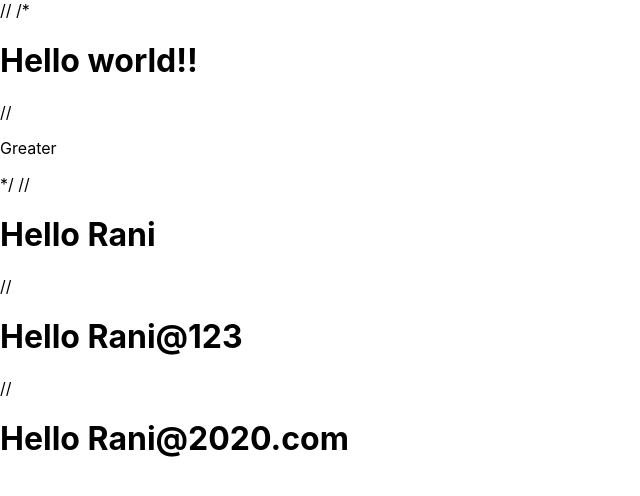
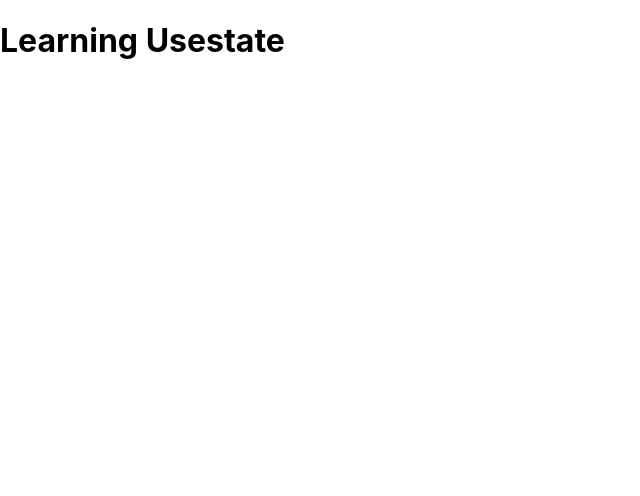
Before and after one commit to Ranipawar24/ReactPractice, a React (Create React App) app: page / in a window 1280 px wide. Shown: the top 496 px of the page, without its empty margins (0-640 px from the left). Built offline with nearby package versions, Linux system fonts and the light colour scheme.

Commit message:
Update App.js

```diff
--- a/src/App.js
+++ b/src/App.js
@@ -2,13 +2,15 @@ import "./App.css";
 import Header from "./Components/Header";
 
 function App() {
-  const x = 10;
   return (
     <>
-      // /* <h1 className="x">Hello world!!</h1>
-      // <p>{x < 15 ? "Greater" : "Smaller"}</p>*/ // <Header name="Rani" />
-      // <Header name="Rani@123" />
-      // <Header name="Rani@2020.com" />
+      <h1>Learning Usestate</h1>
+
+      {/* <h1 className="x">Hello world!!</h1>
+      <p>{x < 15 ? "Greater" : "Smaller"}</p>
+      <Header name="Rani" />
+      <Header name="Rani@123" />
+      <Header name="Rani@2020.com" />*/}
     </>
 
     // <div>
```
